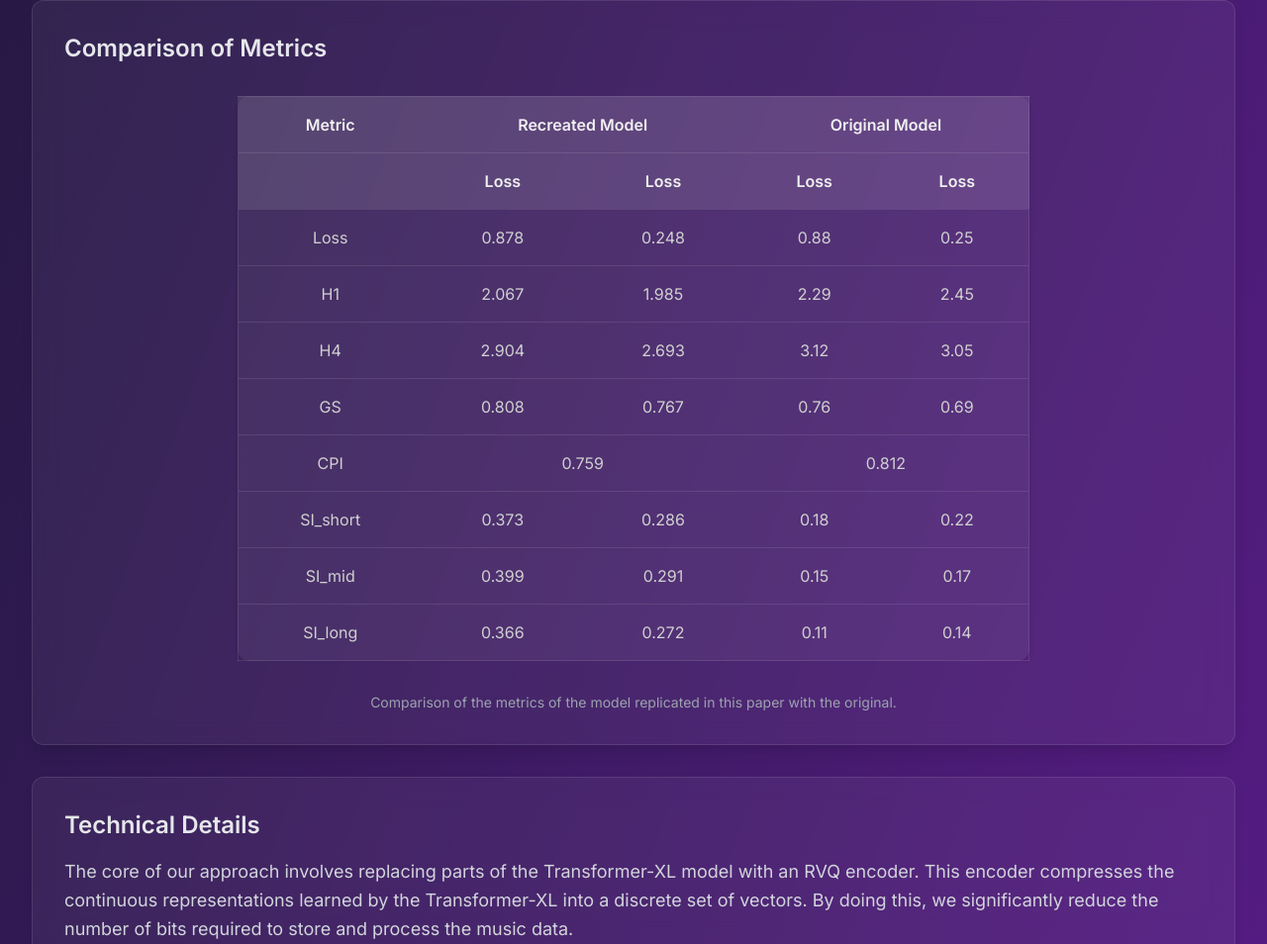
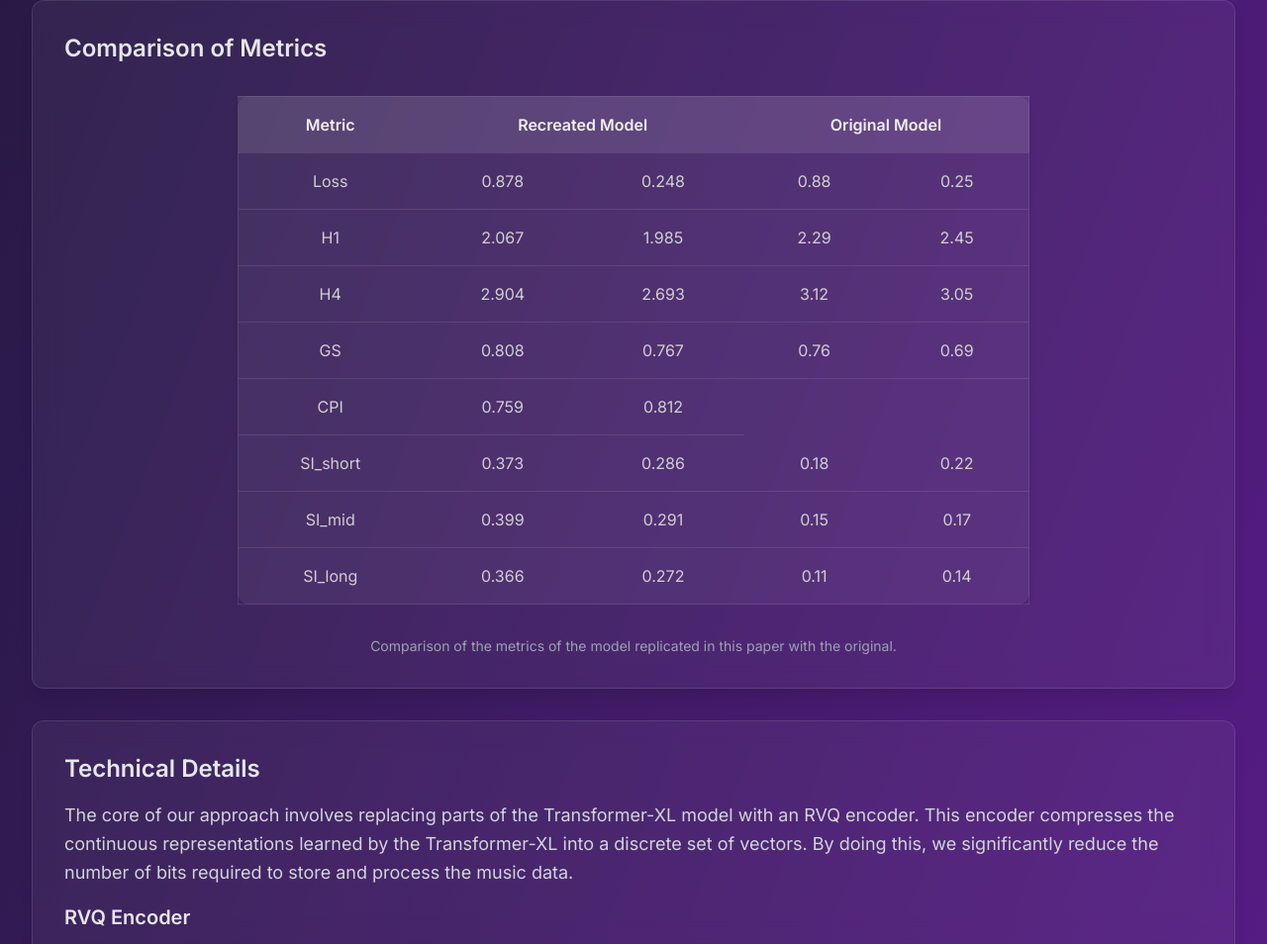
Before and after one commit to AadityaGithubFirst/AadityaGithubFirst.github.io, a plain HTML site: page poster.html in a window 1280 px wide. Shown: the part 2159-3113 px from the top of the page at 99% size. Drawn offline with nearby package versions, Linux system fonts and the light colour scheme.

Commit message:
Update poster.html

```diff
--- a/poster.html
+++ b/poster.html
@@ -120,13 +120,6 @@
                                 <th colspan="2">Recreated Model</th>
                                 <th colspan="2">Original Model</th>
                             </tr>
-                            <tr>
-                                <th></th>
-                                <th>Loss</th>
-                                <th>Loss</th>
-                                 <th>Loss</th>
-                                  <th>Loss</th>
-                            </tr>
                         </thead>
                         <tbody>
                             <tr>
@@ -159,8 +152,8 @@
                             </tr>
                             <tr>
                                 <td>CPI</td>
-                                <td colspan="2">0.759</td>
-                                <td colspan="2">0.812</td>
+                                <td>0.759</td>
+                                <td>0.812</td>
                             </tr>
                             <tr>
                                 <td>SI_short</td>
```
